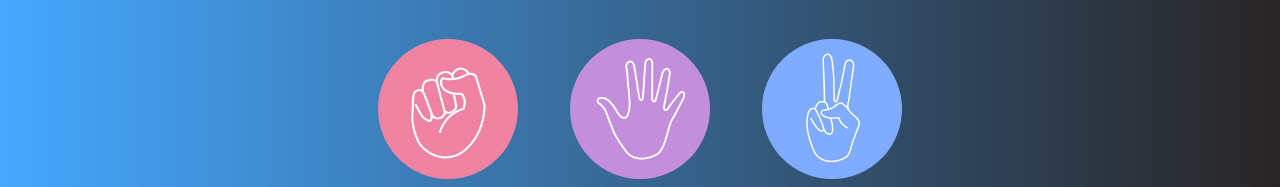
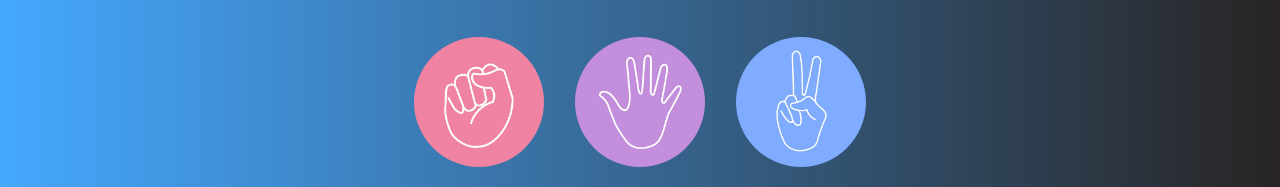
Before and after one commit to 48-Abhishek-Singh/P3-Stone-Paper-Game, a plain HTML site: page index.html in a window 1280 px wide. Shown: the part 67-254 px from the top of the page. Drawn offline with Linux system fonts and the light colour scheme.

Commit message:
Update style.css

```diff
--- a/style.css
+++ b/style.css
@@ -16,8 +16,8 @@ h1{
 }
 
 .choice{
-    height: 160px;
-    width: 160px;
+    height: 145px;
+    width: 145px;
     border-radius: 50%;
     display: flex;
     justify-content: center;
@@ -29,8 +29,8 @@ h1{
 }
 
 img{
-    height: 140px;
-    width: 140px;
+    height: 130px;
+    width: 130px;
     object-fit: cover;
     border-radius: 50%;
 }
@@ -39,7 +39,7 @@ img{
     display: flex;
     justify-content: center;
     align-items: center;
-    gap: 2rem;
+    gap: 1rem;
     margin-top: 2rem;
 }
 
```
